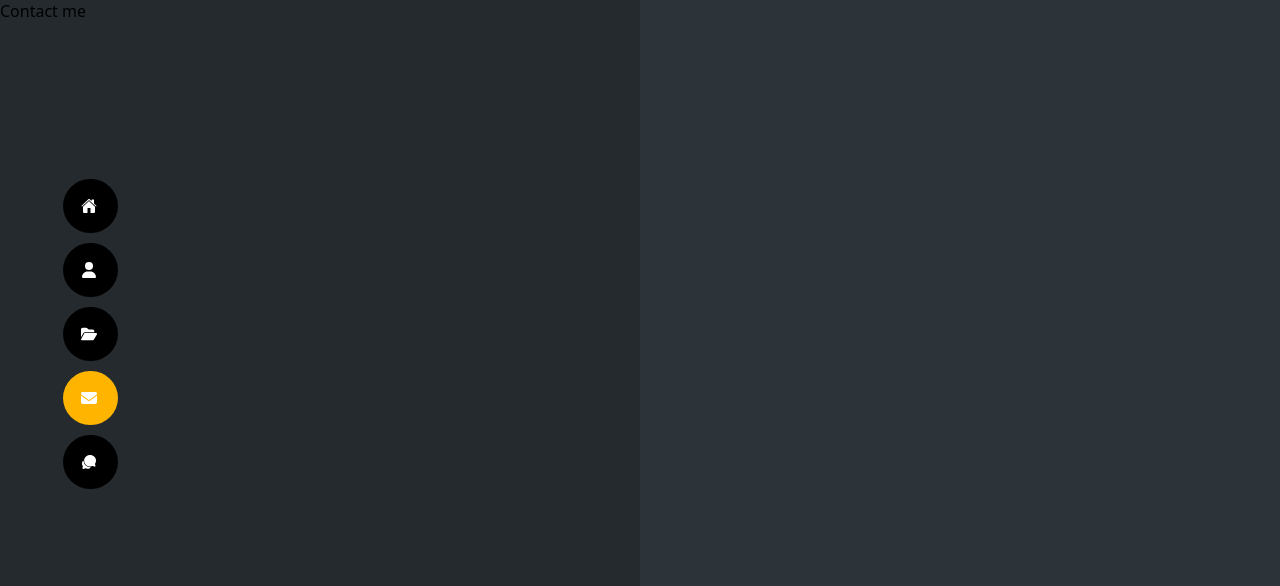
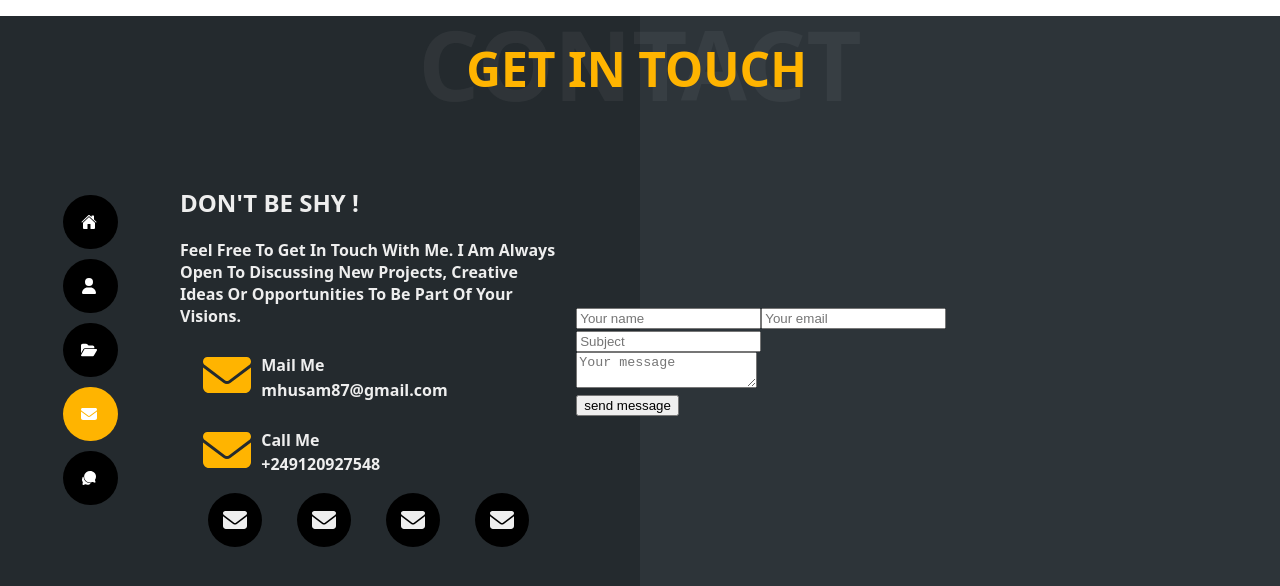
Before and after one commit to Husameldeen/my-portfolio, a React (Vite) app: page /contact in a window 1280 px wide. Shown: the top 586 px of the page. Built offline with nearby package versions, Linux system fonts and the light colour scheme.

Commit message:
start building contact page

```diff
--- a/src/pages/Contact.jsx
+++ b/src/pages/Contact.jsx
@@ -1,12 +1,80 @@
+import { FaEnvelope } from 'react-icons/fa6';
 import Background from '../components/Background';
 import Navbar from '../components/Navbar';
-
+import styles from './Contact.module.css';
 function Contact() {
   return (
-    <div>
+    <div className={styles.contactContainer}>
       <Background />
       <Navbar />
-      Contact me
+      <div className={styles.title}>
+        <div className={styles.transperantTitle}>
+          <h1>Contact</h1>
+        </div>
+        <div className={styles.bigTitle}>
+          <h1>
+            <span>Get in touch</span>
+          </h1>
+        </div>
+      </div>
+      <main className={styles.contactMain}>
+        <section className={styles.leftSection}>
+          <h2>Don't be shy !</h2>
+          <p>
+            Feel free to get in touch with me. I am always open to discussing new projects, creative
+            ideas or opportunities to be part of your visions.
+          </p>
+          <div className={`${styles.contactInfo}`}>
+            <div className={styles.icon}>
+              <FaEnvelope />
+            </div>
+            <div className={styles.textPart}>
+              <h4>mail me</h4>
+              <p>
+                <span>mhusam87@gmail.com</span>
+              </p>
+            </div>
+          </div>
+          <div className={`${styles.contactInfo}`}>
+            <div className={styles.icon}>
+              <FaEnvelope />
+            </div>
+            <div className={styles.textPart}>
+              <h4>call me</h4>
+              <p>
+                <span>+249120927548</span>
+              </p>
+            </div>
+          </div>
+          <div className={styles.iconDiv}>
+            <div>
+              <FaEnvelope />
+            </div>
+            <div>
+              <FaEnvelope />
+            </div>
+            <div>
+              <FaEnvelope />
+            </div>
+            <div>
+              <FaEnvelope />
+            </div>
+          </div>
+        </section>
+        <section className={styles.rightSection}>
+          <form>
+            <div>
+              <input type="text" placeholder="Your name" />
+              <input type="text" placeholder="Your email" />
+              <input type="text" placeholder="Subject" />
+            </div>
+            <div>
+              <textarea type="text" placeholder="Your message" />
+            </div>
+            <button>send message</button>
+          </form>
+        </section>
+      </main>
     </div>
   );
 }
--- /dev/null
+++ b/src/pages/Contact.module.css
@@ -0,0 +1,124 @@
+.contactContainer {
+  position: relative;
+  display: flex;
+  flex-direction: column;
+  align-items: center;
+  text-align: center;
+  padding: 1rem 2rem;
+  width: 80vw;
+  margin: 0 auto;
+  color: #eee;
+}
+
+.contactContainer .title {
+  position: relative;
+  height: 150px;
+}
+
+.contactContainer .title .transperantTitle {
+  font-size: 3rem;
+  line-height: 1;
+  margin: 0;
+  font-weight: 900;
+  opacity: 5%;
+  color: #eee;
+  text-transform: uppercase;
+}
+
+.contactContainer .title .bigTitle {
+  position: absolute;
+  top: 20px;
+  left: 48px;
+  font-size: 1.5rem;
+  text-transform: uppercase;
+}
+
+.contactContainer .title h1 {
+  display: flex;
+  margin: 0;
+  font-weight: 900;
+}
+
+.contactContainer .bigTitle span {
+  color: #ffb400;
+}
+
+.contactMain {
+  display: flex;
+  align-items: center;
+  justify-content: center;
+  text-align: left;
+}
+
+.contactMain .leftSection {
+  width: 40%;
+  margin: 0 20px;
+}
+
+.contactMain .leftSection h2 {
+  text-transform: uppercase;
+  font-weight: 800;
+}
+
+.contactMain .leftSection p {
+  text-transform: capitalize;
+  font-weight: 600;
+}
+
+.contactMain .leftSection .contactInfo {
+  display: flex;
+  justify-content: space-between;
+  align-items: center;
+  text-align: left;
+  text-transform: capitalize;
+  margin: 10px;
+  line-height: 0.2;
+}
+
+.contactMain .leftSection .contactInfo .textPart {
+  width: 80%;
+  flex-direction: column;
+}
+
+.contactMain .leftSection .contactInfo .textPart p {
+  text-transform: lowercase;
+  font-weight: bold;
+}
+
+.contactMain .leftSection .icon {
+  margin: 0 auto;
+  font-size: 3rem;
+  color: #ffb400;
+  margin-right: 10px;
+}
+
+.contactMain .leftSection .iconDiv {
+  /* border: 1px solid red; */
+  margin: 10px;
+  display: flex;
+  justify-content: space-between;
+  align-items: center;
+  font-size: 2rem;
+  text-align: left;
+}
+
+.contactMain .leftSection .iconDiv div {
+  background-color: black;
+  border-radius: 50%;
+  margin: 0 auto;
+  display: flex;
+  justify-content: center;
+  align-items: center;
+  /* width: 20%;
+  height: auto; */
+}
+
+.contactMain .leftSection .iconDiv div :first-child {
+  font-size: 1.5rem;
+  margin: 15px;
+}
+
+.contactMain .leftSection .iconDiv :hover {
+  cursor: pointer;
+  background-color: #ffb400;
+}
```
